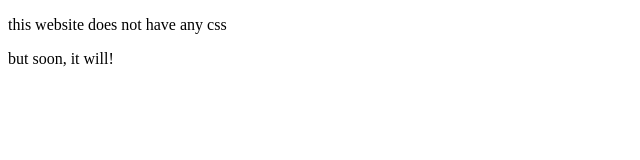
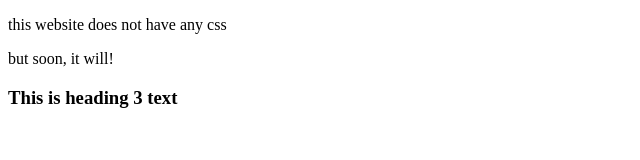
Before and after one commit to trynadotheodinproject/html-boilerplate, a plain HTML site: page index.html in a window 1280 px wide. Shown: the whole page, without its empty margins (0-640 px from the left). Drawn offline with Linux system fonts and the light colour scheme.

Commit message:
add heading 3 text to webpage.

```diff
--- a/index.html
+++ b/index.html
@@ -10,4 +10,6 @@
 <body>
 <p>this website does not have any css</p>
 <p> but soon, it will! </p>
+
+<h3> This is heading 3 text </h3>
 </body>
```
